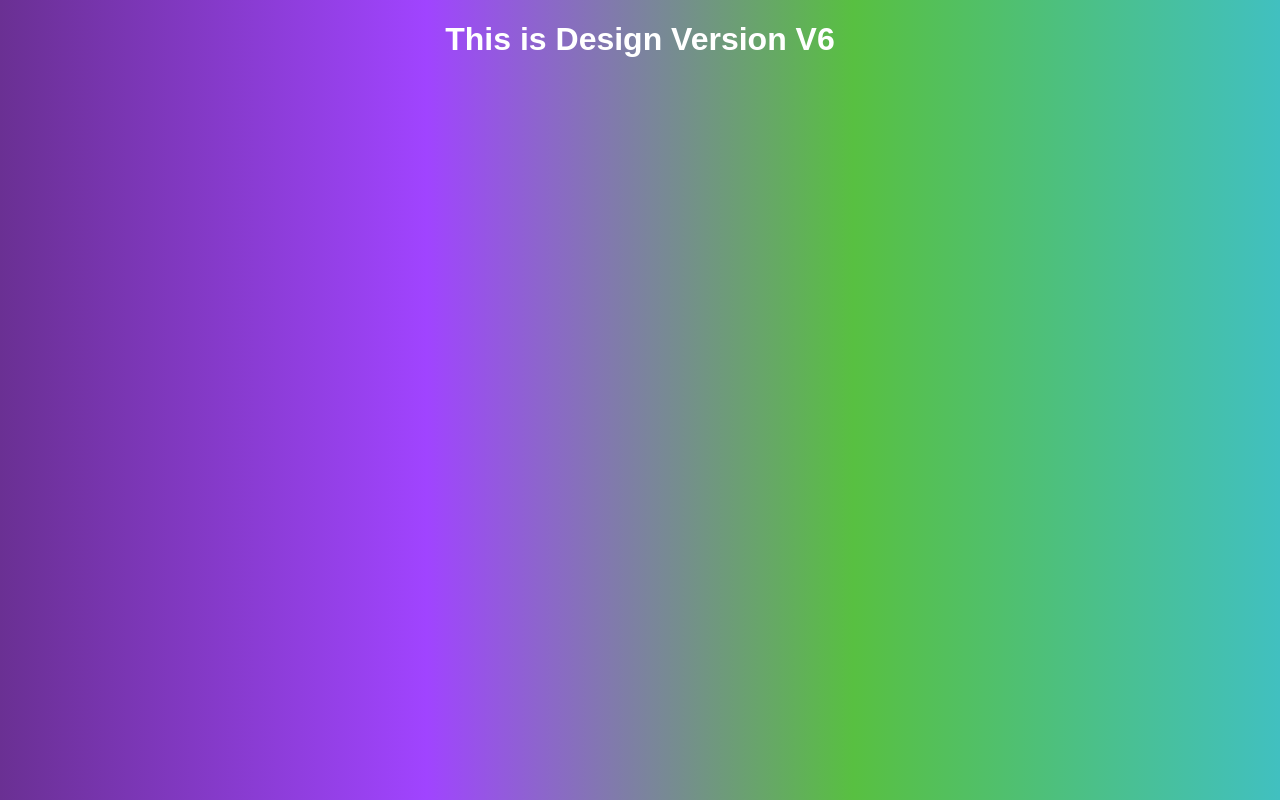
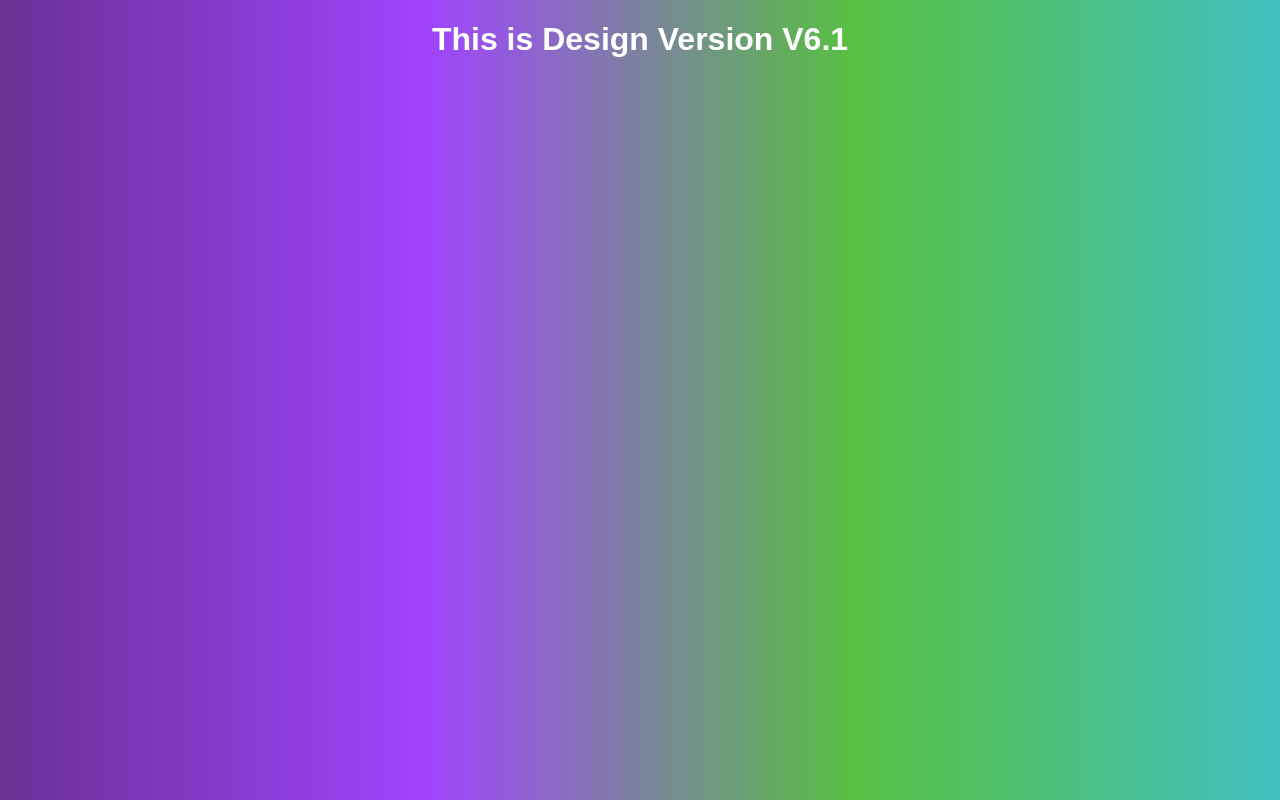
Before and after one commit to shivanigitrepo/myrepo, a plain HTML site: page index.html in a window 1280 px wide. Drawn offline with Linux system fonts and the light colour scheme.

Commit message:
Changed the version V6 to V6.1

```diff
--- a/index.html
+++ b/index.html
@@ -7,6 +7,6 @@
     <title>Document</title>
 </head>
 <body>
-    <h1>This is Design Version V6</h1>
+    <h1>This is Design Version V6.1</h1>
 </body>
 </html>
```
